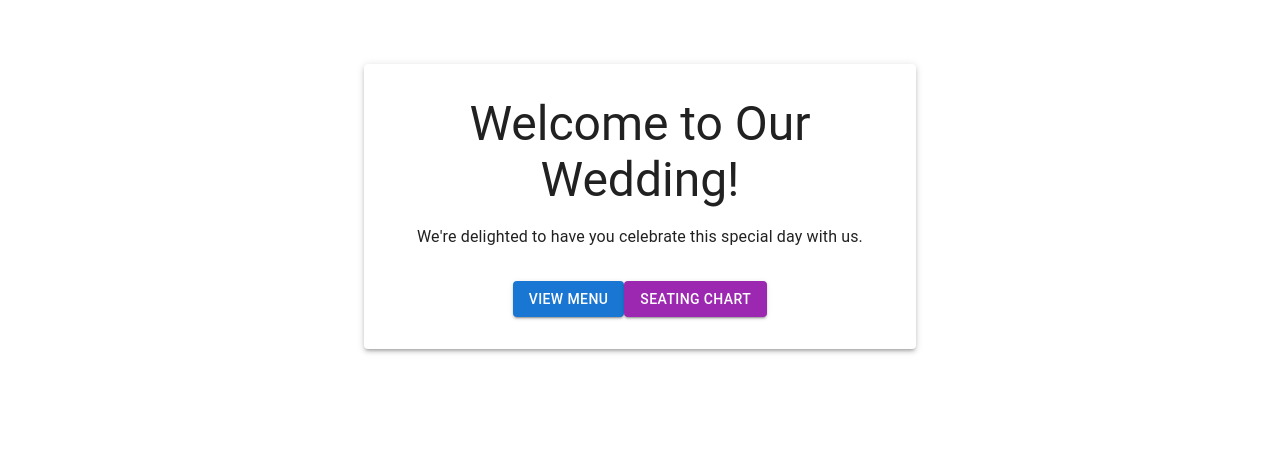
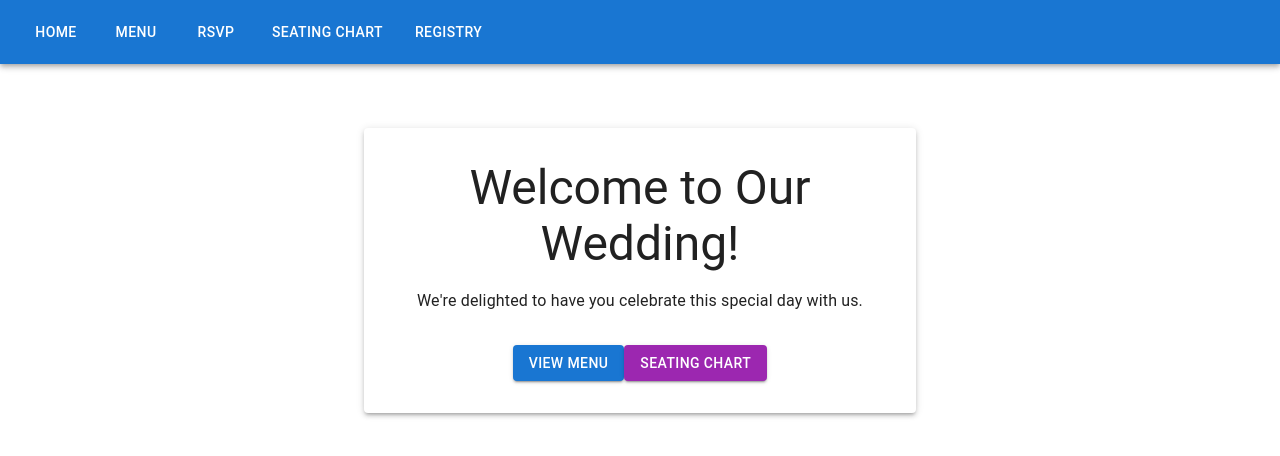
Before and after one commit to Samuel-James2003/Wedding-Website, a React (Create React App) app in the folder wedding-page/: page / in a window 1280 px wide. Shown: the top 456 px of the page. Built offline with nearby package versions, Linux system fonts and the light colour scheme.

Commit message:
feat: add Banner component for navigation and update index.html metadata

```diff
--- a/wedding-page/package.json
+++ b/wedding-page/package.json
@@ -5,6 +5,7 @@
   "dependencies": {
     "@emotion/react": "^11.14.0",
     "@emotion/styled": "^11.14.0",
+    "@mui/icons-material": "^7.0.1",
     "@mui/material": "^7.0.1",
     "@testing-library/dom": "^10.4.0",
     "@testing-library/jest-dom": "^6.6.3",
--- a/wedding-page/public/index.html
+++ b/wedding-page/public/index.html
@@ -7,7 +7,7 @@
     <meta name="theme-color" content="#000000" />
     <meta
       name="description"
-      content="Web site created using create-react-app"
+      content="Web site created by Samuel for the wedding"
     />
     <link rel="apple-touch-icon" href="%PUBLIC_URL%/logo192.png" />
     <!--
@@ -23,7 +23,7 @@
       work correctly both with client-side routing and a non-root public URL.
       Learn how to configure a non-root public URL by running `npm run build`.
     -->
-    <title>React App</title>
+    <title>David and Samuel Wedding</title>
   </head>
   <body>
     <noscript>You need to enable JavaScript to run this app.</noscript>
--- a/wedding-page/src/App.tsx
+++ b/wedding-page/src/App.tsx
@@ -1,10 +1,11 @@
 import React from "react";
 import { Route, BrowserRouter as Router, Routes } from "react-router";
-import { WelcomePage, MenuPage, SeatingChart, Rsvp, Registry } from "./components"
+import { WelcomePage, MenuPage, SeatingChart, Rsvp, Registry, Banner } from "./components"
 
 const App: React.FC = () => {
   return (
     <Router>
+      <Banner/>
       <div>
         <Routes>
           <Route path="/" element={<WelcomePage />} />
--- /dev/null
+++ b/wedding-page/src/components/Banner.tsx
@@ -0,0 +1,91 @@
+import React, { useState } from "react";
+import { Link } from "react-router-dom";
+import MenuIcon from "@mui/icons-material/Menu";
+import {
+  AppBar,
+  Drawer,
+  IconButton,
+  List,
+  ListItemButton,
+  ListItemText,
+  Toolbar,
+  Button,
+  Box,
+  useMediaQuery,
+  useTheme,
+} from "@mui/material";
+
+const navItems = [
+  { label: "Home", path: "/" },
+  { label: "Menu", path: "/menu" },
+  { label: "RSVP", path: "/rsvp" },
+  { label: "Seating chart", path: "/seating" },
+  { label: "Registry", path: "/registry" },
+];
+
+const Banner: React.FC = () => {
+  const [drawerOpen, setDrawerOpen] = useState(false);
+  const theme = useTheme();
+  const isMobile = useMediaQuery(theme.breakpoints.down("md"));
+
+  const toggleDrawer =
+    (open: boolean) => (event: React.KeyboardEvent | React.MouseEvent) => {
+      if (
+        event.type === "keydown" &&
+        ((event as React.KeyboardEvent).key === "Tab" ||
+          (event as React.KeyboardEvent).key === "Shift")
+      ) {
+        return;
+      }
+      setDrawerOpen(open);
+    };
+
+  return (
+    <AppBar position="sticky">
+      <Toolbar>
+        {isMobile ? (
+          <>
+            <IconButton
+              size="large"
+              edge="start"
+              color="inherit"
+              aria-label="menu"
+              onClick={toggleDrawer(true)}
+            >
+              <MenuIcon />
+            </IconButton>
+            <Drawer anchor="left" open={drawerOpen} onClose={toggleDrawer(false)}>
+              <List>
+                {navItems.map((item) => (
+                  <ListItemButton
+                    key={item.label}
+                    component={Link}
+                    to={item.path}
+                    onClick={toggleDrawer(false)}
+                  >
+                    <ListItemText primary={item.label} />
+                  </ListItemButton>
+                ))}
+              </List>
+            </Drawer>
+          </>
+        ) : (
+          <Box display="flex" gap={2}>
+            {navItems.map((item) => (
+              <Button
+                key={item.label}
+                color="inherit"
+                component={Link}
+                to={item.path}
+              >
+                {item.label}
+              </Button>
+            ))}
+          </Box>
+        )}
+      </Toolbar>
+    </AppBar>
+  );
+};
+
+export default Banner;
--- a/wedding-page/src/components/index.ts
+++ b/wedding-page/src/components/index.ts
@@ -3,5 +3,5 @@ import SeatingChart from "./SeatingChart";
 import WelcomePage from "./WelcomePage";
 import Registry from "./Registry";
 import Rsvp from "./Rsvp";
-
-export { MenuPage, SeatingChart, WelcomePage, Registry, Rsvp };
+import Banner from "./Banner";
+export { MenuPage, SeatingChart, WelcomePage, Registry, Rsvp, Banner };
```
Also changed, not shown: 1 other file (tests, documents, lock files or other folders).
